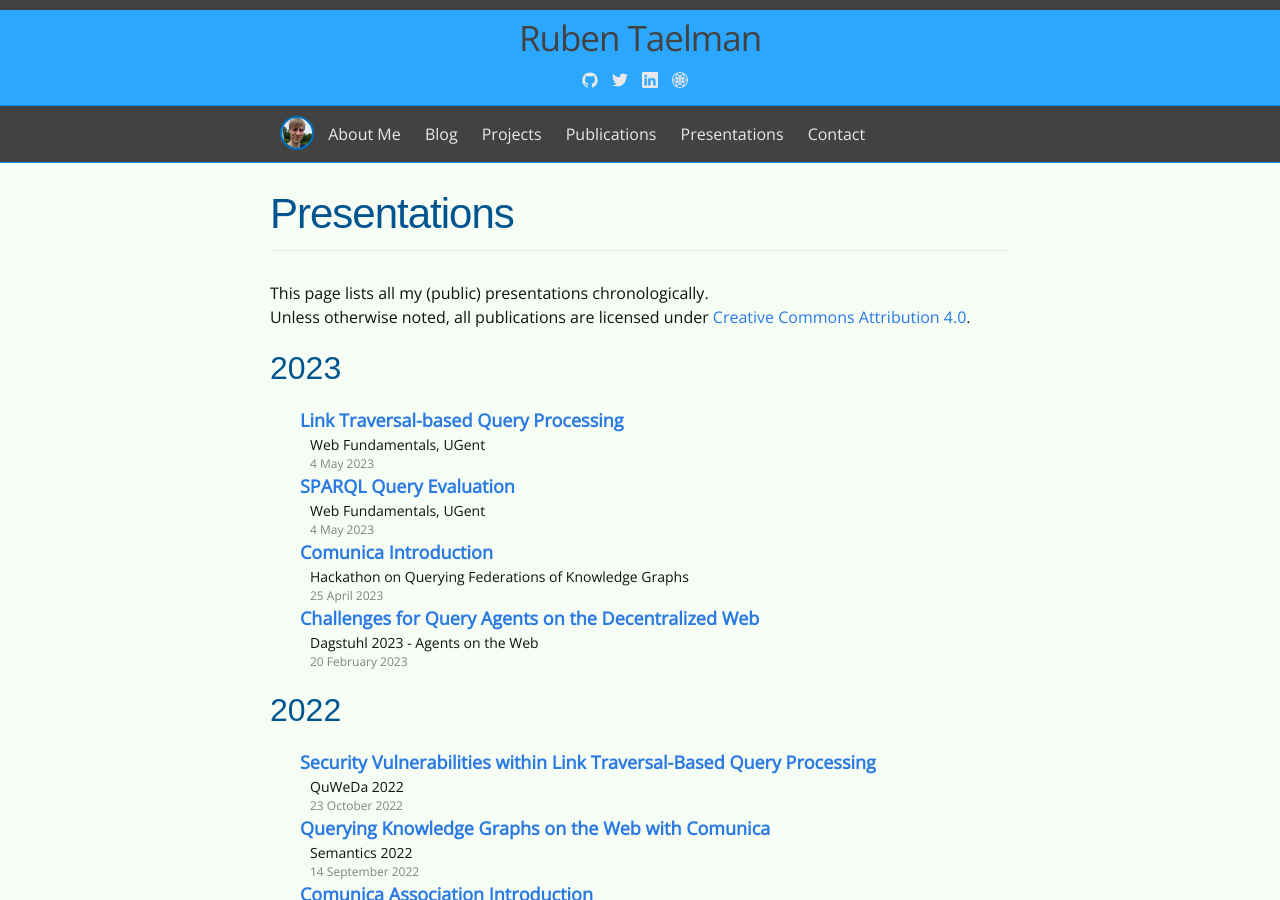
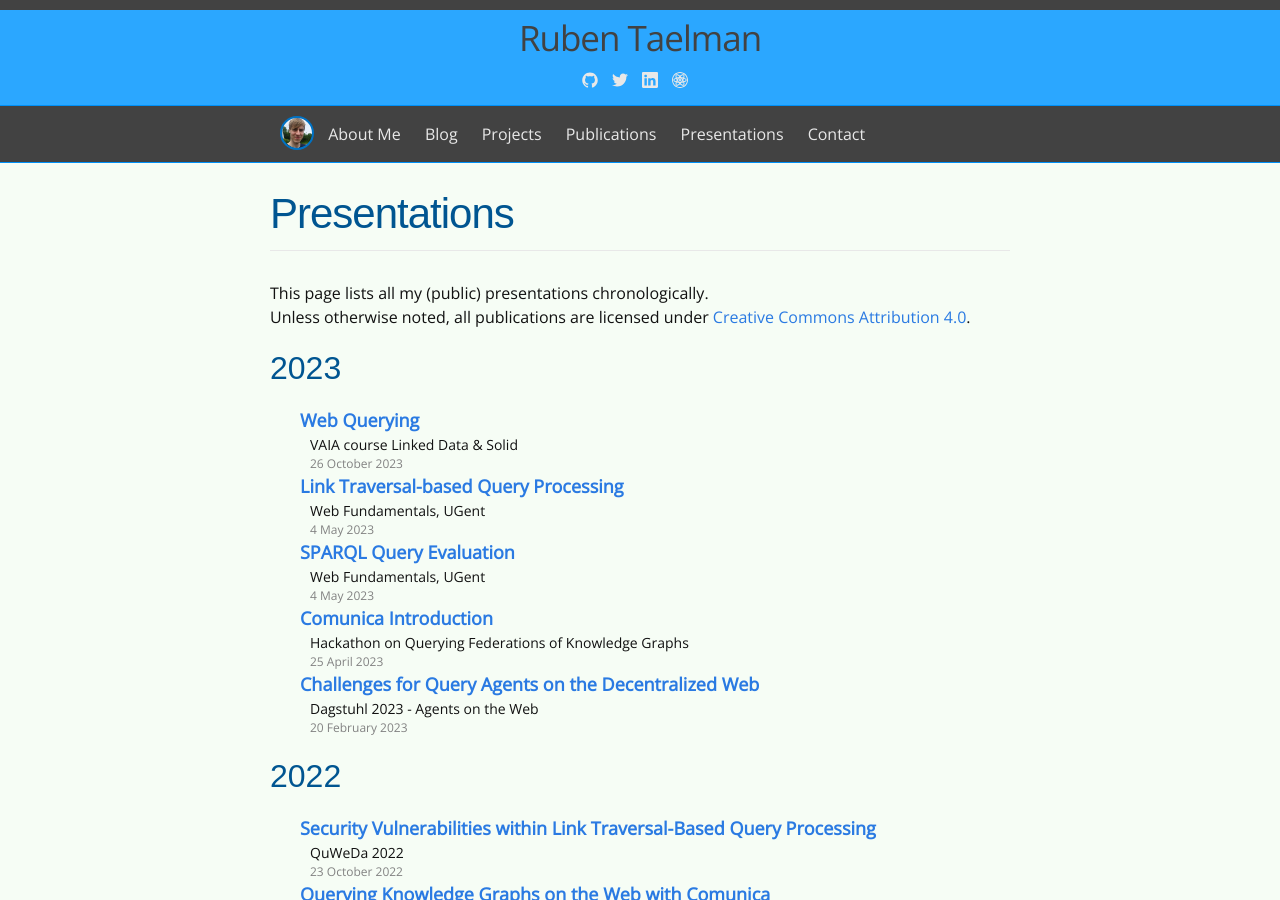
Before and after one commit to rubensworks/rubensworks.net, a Jekyll site: the page built from presentations.md, in a window 1280 px wide and 900 px high. Built offline with Jekyll 4.4.1, drawn with Linux system fonts in a browser that asks for light colours; some web fonts are replaced.

Commit message:
Add VAIA course

```diff
--- a/_data/presentations.yml
+++ b/_data/presentations.yml
@@ -1,3 +1,8 @@
+"2023-vaia-webquerying":
+    title: "Web Querying"
+    venue: "VAIA course Linked Data & Solid"
+    date: "26 October 2023"
+    url: "https://www.rubensworks.net/raw/slides/2023/vaia-webquerying/"
 "2023-ugent-webfundamentals-linktraversal":
     title: "Link Traversal-based Query Processing"
     venue: "Web Fundamentals, UGent"
```
